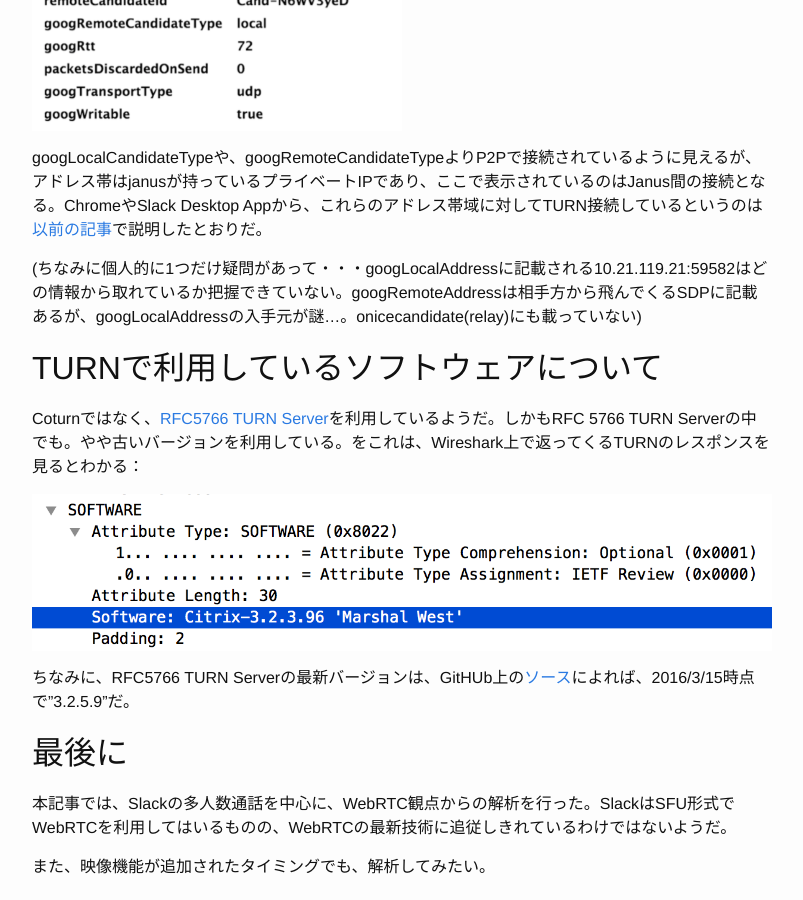
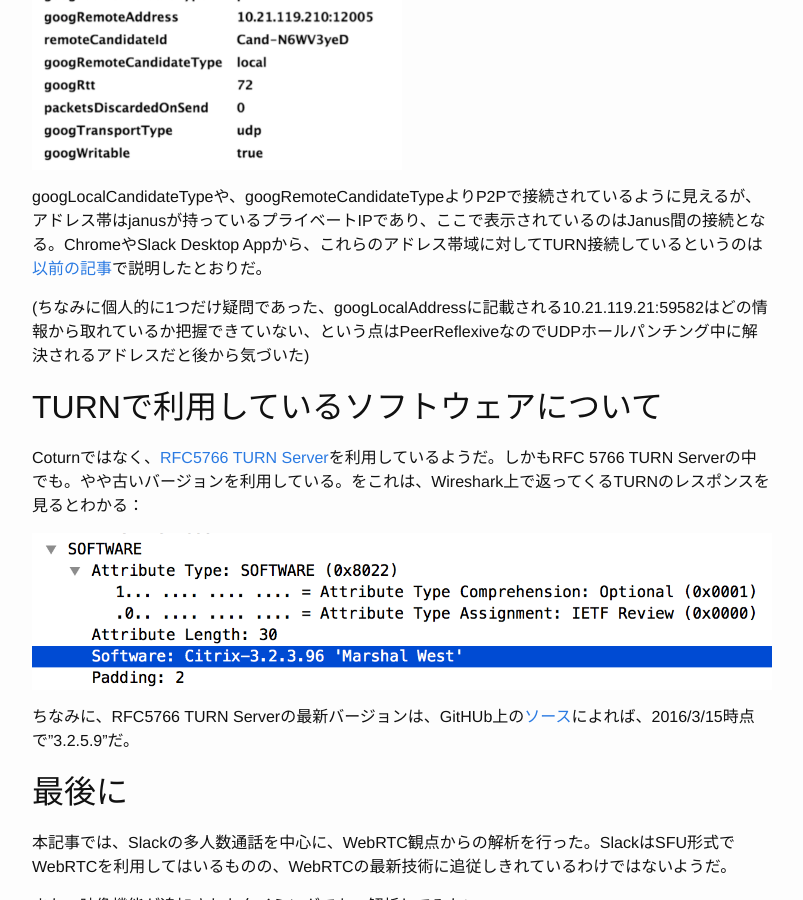
Before and after one commit to iwashi/iwashi.github.io, a Jekyll site: the page built from _posts/2016-03-14-slack-webrtc-multiparty-analysis.md, in a window 1280 px wide and 900 px high, scrolled down 4445 px. Shown: the whole window, without its empty margins (238-1041 px from the left). Built offline with Jekyll 4.4.1, drawn with Linux system fonts in a browser that asks for light colours; part of the change alters nothing that is shown.

Commit message:
update article

```diff
--- a/_posts/2016-03-14-slack-webrtc-multiparty-analysis.md
+++ b/_posts/2016-03-14-slack-webrtc-multiparty-analysis.md
@@ -16,6 +16,19 @@ SlackはTURNを強制的に利用し、Janus経由でエンドツーエンドの
 本記事の主なスコープは、Slack音声通話機能の多人数会議(マルチパーティコール)の解析である。
 
 なお、前回同様にWebRTCの基礎知識を持った人を想定して記事を書くので、基礎的な知識の解説は実施しない。必要な場合は、前回同様に[HTML5 Expert.jpの解説記事](https://html5experts.jp/iwase/12585/)辺りを先に読んで欲しい。
+
+では本題に進む。
+
+<script async src="//pagead2.googlesyndication.com/pagead/js/adsbygoogle.js"></script>
+<!-- iwashico_middle -->
+<ins class="adsbygoogle"
+     style="display:block"
+     data-ad-client="ca-pub-4737755123993145"
+     data-ad-slot="6593095118"
+     data-ad-format="auto"></ins>
+<script>
+(adsbygoogle = window.adsbygoogle || []).push({});
+</script>
 
 ## 検証における条件は以下の通り
 
@@ -139,7 +152,7 @@ WebRTCで複数のストリームを配信する場合、いくつかの方法
 
 googLocalCandidateTypeや、googRemoteCandidateTypeよりP2Pで接続されているように見えるが、アドレス帯はjanusが持っているプライベートIPであり、ここで表示されているのはJanus間の接続となる。ChromeやSlack Desktop Appから、これらのアドレス帯域に対してTURN接続しているというのは[以前の記事](http://iwashi.co/2016/03/05/slack-webrtc-analysis.html)で説明したとおりだ。
 
-(ちなみに個人的に1つだけ疑問があって・・・googLocalAddressに記載される10.21.119.21:59582はどの情報から取れているか把握できていない。googRemoteAddressは相手方から飛んでくるSDPに記載あるが、googLocalAddressの入手元が謎…。onicecandidate(relay)にも載っていない)
+(ちなみに個人的に1つだけ疑問であった、googLocalAddressに記載される10.21.119.21:59582はどの情報から取れているか把握できていない、という点はPeerReflexiveなのでUDPホールパンチング中に解決されるアドレスだと後から気づいた)
 
 ## TURNで利用しているソフトウェアについて
 
```
